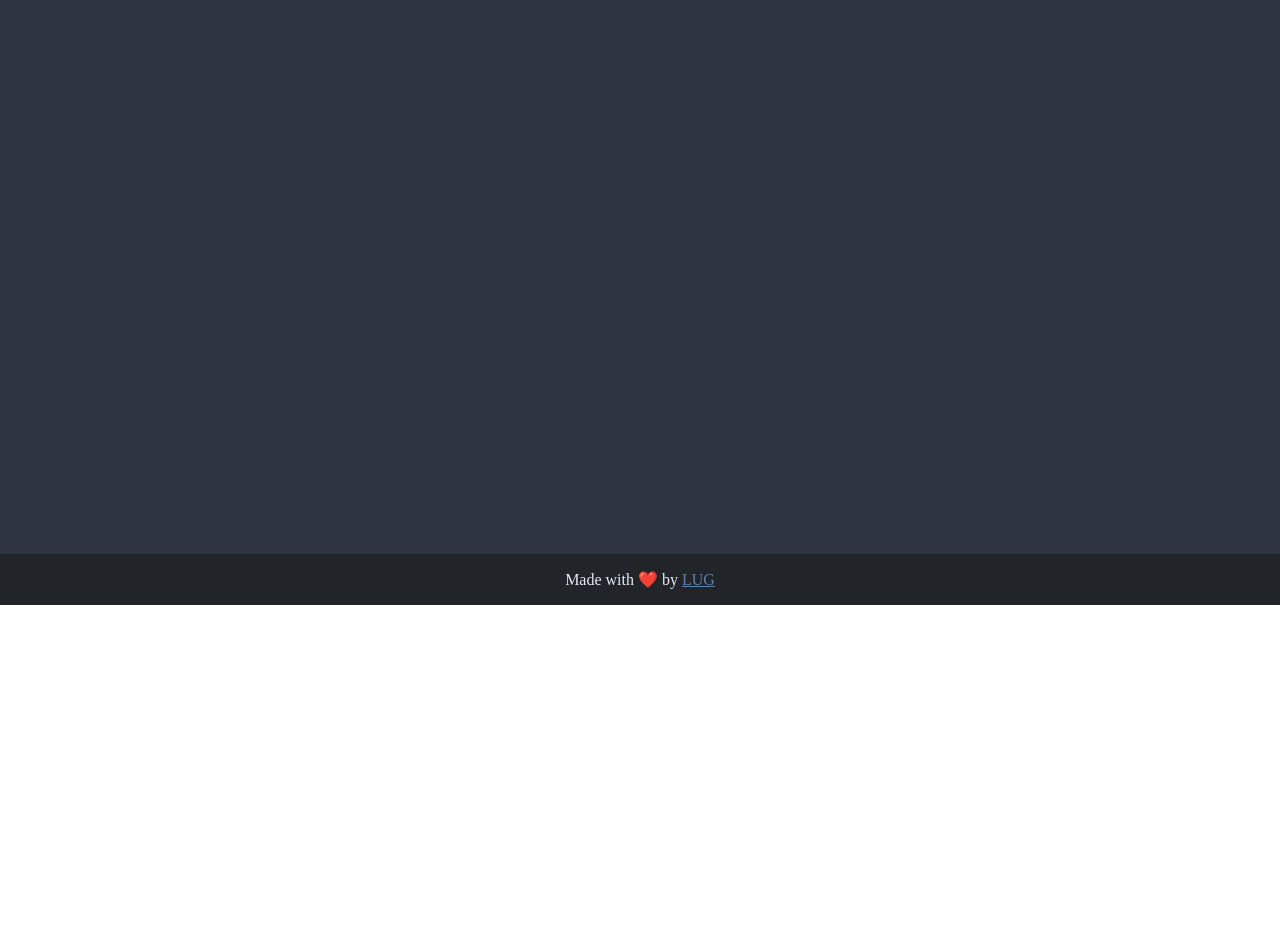
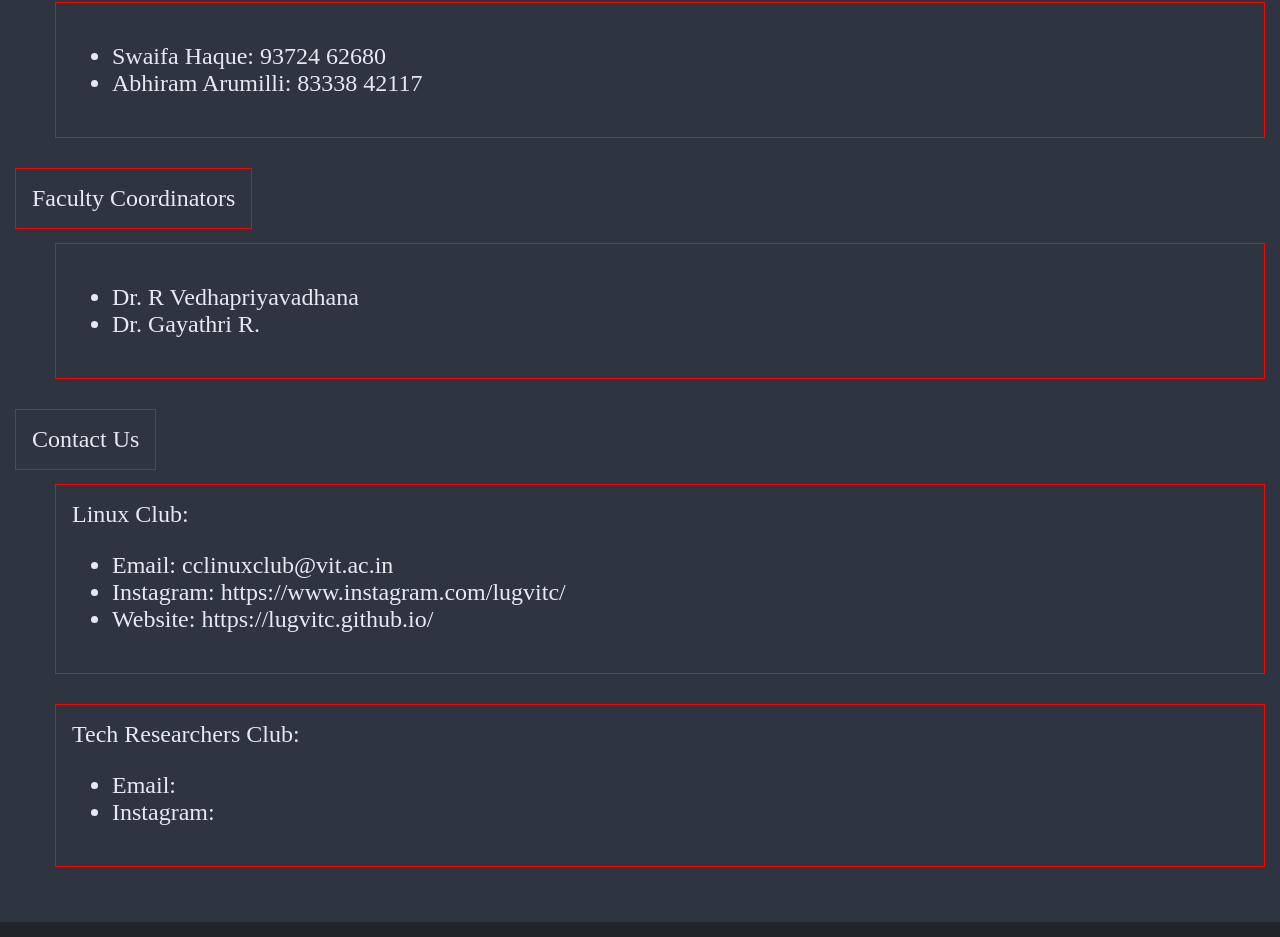
Before and after one commit to lugvitc/ctf, a React (Create React App) app: page /#/ in a window 1280 px wide. Shown: the part 2810-3747 px from the top of the page. Before the commit the page ends 3415 px from the top, so only its background shows below. Built offline with nearby package versions, Linux system fonts and the light colour scheme.

Commit message:
completed landing page content

```diff
--- a/src/pages/landing/landing.js
+++ b/src/pages/landing/landing.js
@@ -80,6 +80,40 @@ export default function Landing() {
             </section>
             <section className={styles.section}>
                 <h2>Queries</h2>
+                <dl className={styles.dl}>
+                    <dt>Student Coordinators</dt>
+                    <dd>
+                        <ul>
+                            <li>Swaifa Haque: 93724 62680</li>
+                            <li>Abhiram Arumilli: 83338 42117</li>
+                        </ul>
+                    </dd>
+                    <dt>Faculty Coordinators</dt>
+                    <dd>
+                        <ul>
+                            <li>Dr. R Vedhapriyavadhana</li>
+                            <li>Dr. Gayathri R.</li>
+                        </ul>
+                    </dd>
+                    <dt>Contact Us</dt>
+                    <dd>
+                        Linux Club:
+                        <ul>
+                            <li>Email: cclinuxclub@vit.ac.in</li>
+                            <li>
+                                Instagram: https://www.instagram.com/lugvitc/
+                            </li>
+                            <li>Website: https://lugvitc.github.io/</li>
+                        </ul>
+                    </dd>
+                    <dd>
+                        Tech Researchers Club:
+                        <ul>
+                            <li>Email: </li>
+                            <li>Instagram: </li>
+                        </ul>
+                    </dd>
+                </dl>
             </section>
         </div>
     );
```
